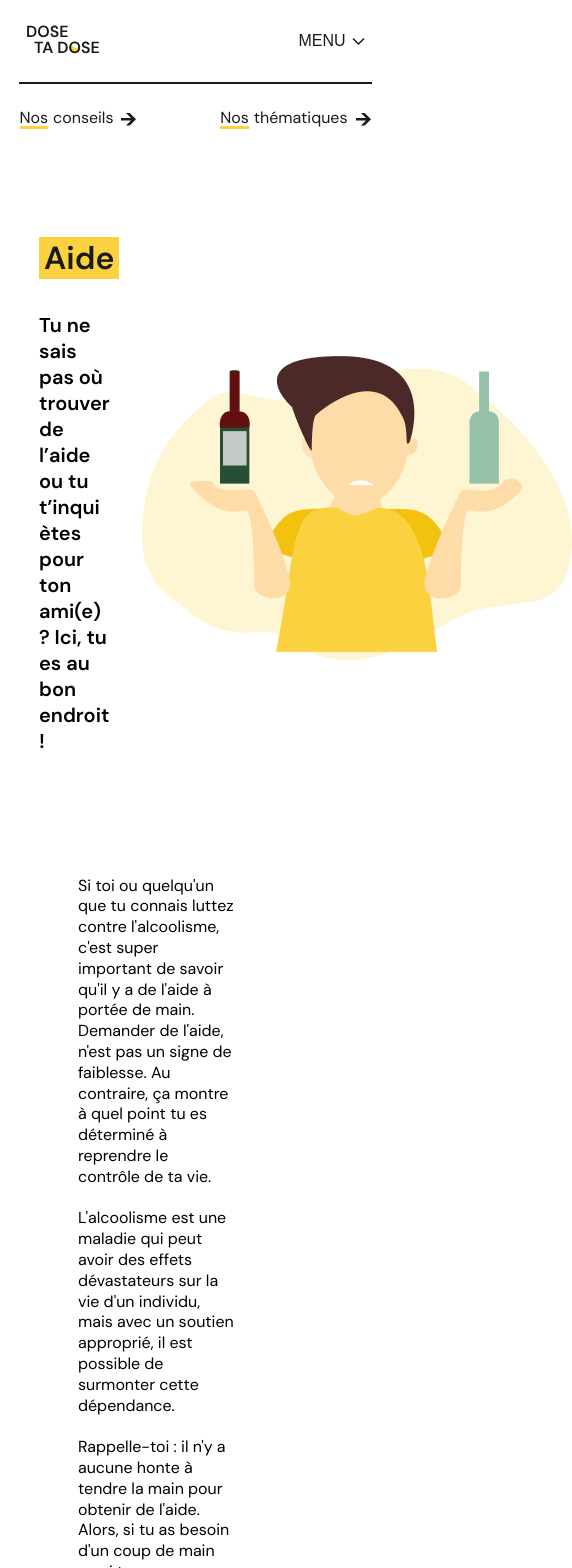
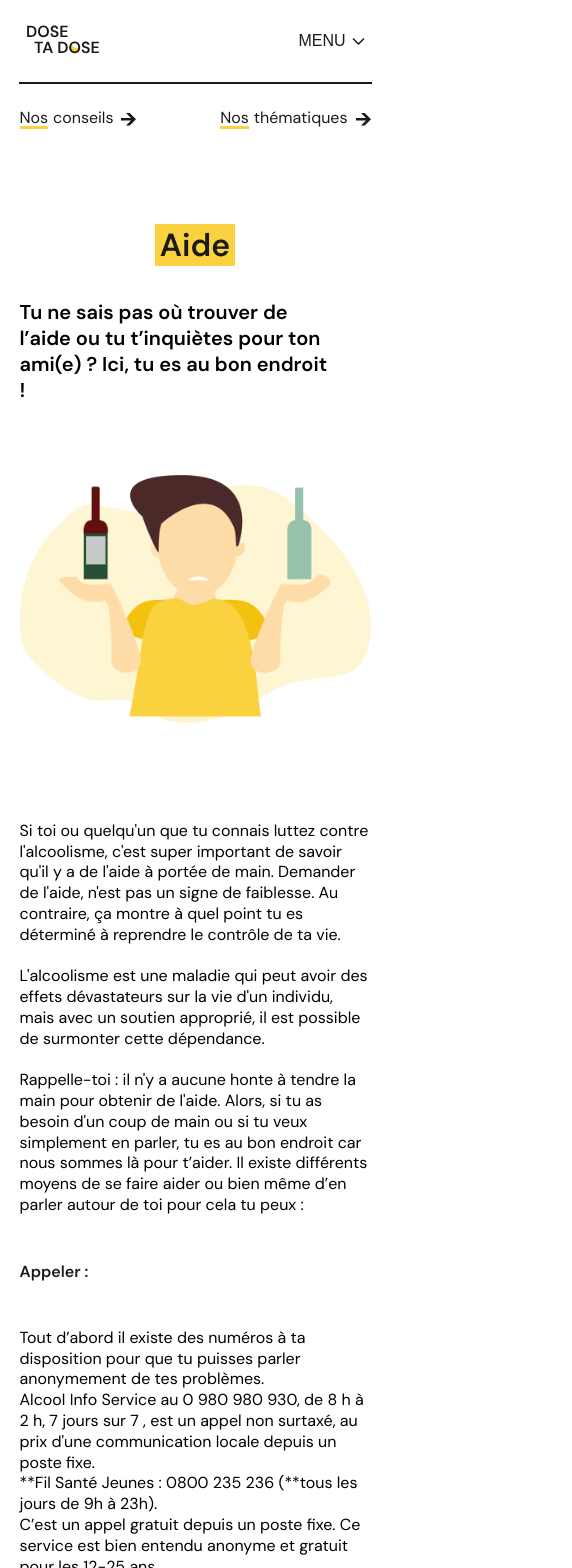
Before and after one commit to AurelianeD/dose-ta-dose, a SvelteKit app: page /ressources/aide in a window 390 px wide. Shown: the top 1568 px of the page, 572 px wide, since content can reach past the window. Built offline with nearby package versions, Linux system fonts and the light colour scheme.

Commit message:
responsive

```diff
--- a/src/routes/ressources/aide/+page.svelte
+++ b/src/routes/ressources/aide/+page.svelte
@@ -55,9 +55,17 @@
   <p>
     Il existe aussi des centres de traitement des dépendances ou des addictions dans ta région qui pourront t’aider dans ta démarche en te prenant en charge. Ces centres offrent souvent des programmes de désintoxication, de réadaptation et de thérapie pour des personnes souffrant de problèmes d'alcoolisme.
   </p>
+  <div class="flex-link only-mobile">
+    <Link path="pressionSociale" textUnderline="Pression sociale" text="et alcool" />
+    <Link path="nosConseil" textUnderline="Nos" text="conseils" />
+    <Link path="aide" textUnderline="Avoir de" text="l'aide" />
+  </div>
 </section>
 
 <style>
+  .only-mobile{
+    display: none;
+  }
 	.nav-ressource {
 		background-color: #fff;
 		width: 90vw;
@@ -109,9 +117,47 @@
 		padding: 0 5px;
 	}
 
-	@media screen and (max-width: 1000px) {
-		p {
-			max-width: 80vw;
+	@media screen and (min-width: 0px) and (max-width: 800px) {
+
+    .only-mobile{
+      display: block;
+    }
+    .flex-link {
+      margin-top: 32px;
+      gap: 16px;
+      display: flex;
+      flex-direction: column;
+    }
+
+    h1{
+      text-align: center;
+    }
+    /* Home Page */
+    .top-home-page {
+        margin-top: 145px;
+        padding: 0 5vw;
+        flex-direction: column;
+      }
+		.img-home {
+			margin-top: 48px;
+			width: 90vw;
+      max-width: 500px;
+		}
+
+		.nav-ressource {
+			width: 90vw;
+			padding: 30px 5vw;
+		}
+
+		.subtitle {
+			width: 90%;
+		}
+
+		.contenu {
+			margin-left: 5vw;
+		}
+		.contenu p {
+			max-width: 90vw;
 		}
 	}
 </style>
--- a/src/routes/ressources/effetAlcool/+page.svelte
+++ b/src/routes/ressources/effetAlcool/+page.svelte
@@ -45,7 +45,8 @@
 	</p>
 	<h3>Des risques de cancers</h3>
 	<p>
-		Savais-tu que boire trop d'alcool peut aussi augmenter le risque d'avoir certains cancers ? <br/>
+		Savais-tu que boire trop d'alcool peut aussi augmenter le risque d'avoir certains cancers ? <br
+		/>
 		Oui, même ceux qu'on n'imagine pas, comme ceux de la bouche, de la gorge, du foie, du sein, et d'autres
 		parties du corps.
 	</p>
@@ -55,11 +56,20 @@
 		vulnérable face à des ennemis comme la pneumonie ou la tuberculose, qui sont des maladies
 		extrêmement dangereuses pour ton corps.
 	</p>
+  <h3 class="only-mobile">N’hésite pas à découvrir nos autres thématiques !</h3>
+	<div class="flex-link only-mobile">
+    <Link path="pressionSociale" textUnderline="Pression sociale" text="et alcool" />
+    <Link path="nosConseil" textUnderline="Nos" text="conseils" />
+    <Link path="aide" textUnderline="Avoir de" text="l'aide" />
+  </div>
 </section>
 
 <style>
+  .only-mobile{
+    display: none;
+  }
 	.nav-ressource {
-    background-color: #FFF;
+		background-color: #fff;
 		width: 90vw;
 		position: fixed;
 		padding: 30px 5vw;
@@ -94,7 +104,7 @@
 		margin-top: 50px;
 		gap: 40px;
 	}
-  .contenu h2{
+	.contenu h2 {
 		margin-top: 48px;
 		margin-bottom: 32px;
 	}
@@ -109,9 +119,47 @@
 		padding: 0 5px;
 	}
 
-	@media screen and (max-width: 1000px) {
-		p {
-			max-width: 80vw;
+	@media screen and (min-width: 0px) and (max-width: 800px) {
+
+    .only-mobile{
+      display: block;
+    }
+    .flex-link {
+      margin-top: 32px;
+      gap: 16px;
+      display: flex;
+      flex-direction: column;
+    }
+
+    h1{
+      text-align: center;
+    }
+    /* Home Page */
+    .top-home-page {
+        margin-top: 145px;
+        padding: 0 5vw;
+        flex-direction: column;
+      }
+		.img-home {
+			margin-top: 48px;
+			width: 90vw;
+      max-width: 500px;
+		}
+
+		.nav-ressource {
+			width: 90vw;
+			padding: 30px 5vw;
+		}
+
+		.subtitle {
+			width: 90%;
+		}
+
+		.contenu {
+			margin-left: 5vw;
+		}
+		.contenu p {
+			max-width: 90vw;
 		}
 	}
 </style>
--- a/src/routes/ressources/pressionSociale/+page.svelte
+++ b/src/routes/ressources/pressionSociale/+page.svelte
@@ -51,9 +51,17 @@
     <br><br>
     Mais attention, ne te fait pas voir, cette image est trompeuse. En réalité l’alcool agit directement sur le bon fonctionnement de ton cerveau. Des difficultés à se concentrer, changement brusque de l’humeur, hypertension, battements du cœur qui fluctuent, bref tu l’auras compris c’est tout sauf cool que de consommer de l’alcool aussi tôt.
 	</p>
+  <div class="flex-link only-mobile">
+    <Link path="pressionSociale" textUnderline="Pression sociale" text="et alcool" />
+    <Link path="nosConseil" textUnderline="Nos" text="conseils" />
+    <Link path="aide" textUnderline="Avoir de" text="l'aide" />
+  </div>
 </section>
 
 <style>
+  .only-mobile{
+    display: none;
+  }
 	.nav-ressource {
 		background-color: #fff;
 		width: 90vw;
@@ -105,9 +113,47 @@
 		padding: 0 5px;
 	}
 
-	@media screen and (max-width: 1000px) {
-		p {
-			max-width: 80vw;
+	@media screen and (min-width: 0px) and (max-width: 800px) {
+
+    .only-mobile{
+      display: block;
+    }
+    .flex-link {
+      margin-top: 32px;
+      gap: 16px;
+      display: flex;
+      flex-direction: column;
+    }
+
+    h1{
+      text-align: center;
+    }
+    /* Home Page */
+    .top-home-page {
+        margin-top: 145px;
+        padding: 0 5vw;
+        flex-direction: column;
+      }
+		.img-home {
+			margin-top: 48px;
+			width: 90vw;
+      max-width: 500px;
+		}
+
+		.nav-ressource {
+			width: 90vw;
+			padding: 30px 5vw;
+		}
+
+		.subtitle {
+			width: 90%;
+		}
+
+		.contenu {
+			margin-left: 5vw;
+		}
+		.contenu p {
+			max-width: 90vw;
 		}
 	}
 </style>
```
Lines whose indentation alone changed are shown as unchanged.
